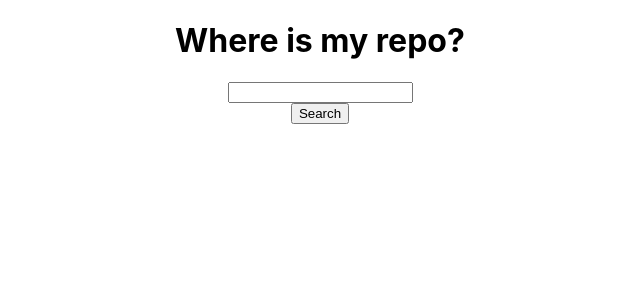
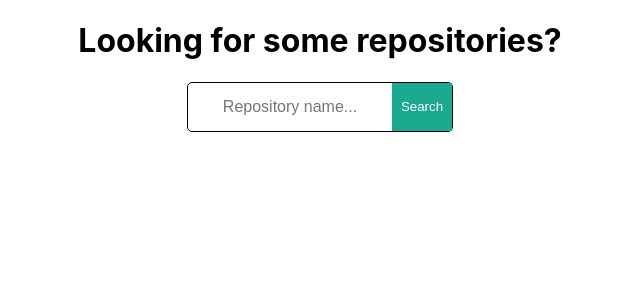
Before and after one commit to kilowatogodzina/where-is-my-repo, a React (Create React App) app: page / in a window 1280 px wide. Shown: the top 300 px of the page, without its empty margins (320-960 px from the left). Built offline with nearby package versions, Linux system fonts and the light colour scheme.

Commit message:
Custom loader, styling search, error validation

```diff
--- a/src/components/LoaderComponent.js
+++ b/src/components/LoaderComponent.js
@@ -0,0 +1,32 @@
+import React from 'react';
+
+const Loader = () => {
+  return (
+    <svg
+      version='1.1'
+      id='L9'
+      xmlns='http://www.w3.org/2000/svg'
+      x='0px'
+      y='0px'
+      viewBox='0 0 100 100'
+      width='100'
+    >
+      <path
+        fill='#1ba98f'
+        d='M73,50c0-12.7-10.3-23-23-23S27,37.3,27,50 M30.9,50c0-10.5,8.5-19.1,19.1-19.1S69.1,39.5,69.1,50'
+      >
+        <animateTransform
+          attributeName='transform'
+          attributeType='XML'
+          type='rotate'
+          dur='1s'
+          from='0 50 50'
+          to='360 50 50'
+          repeatCount='indefinite'
+        />
+      </path>
+    </svg>
+  );
+};
+
+export default Loader;
--- a/src/components/ResultComponent.js
+++ b/src/components/ResultComponent.js
@@ -8,6 +8,7 @@ const ResultWrapper = styled.div`
   flex-wrap: wrap;
   justify-content: space-around;
   align-items: center;
+  margin: 2rem 0;
 `;
 
 const SingleResult = styled.div`
@@ -19,6 +20,7 @@ const SingleResult = styled.div`
   text-decoration: none;
   border-radius: 5px;
   box-shadow: 0 2px 2px 0 rgba(0, 0, 0, 0.5);
+  cursor: pointer;
 `;
 
 class Results extends React.Component {
@@ -29,7 +31,10 @@ class Results extends React.Component {
       <>
         <ResultWrapper>
           {results.map((result, index) => (
-            <SingleResult key={`${result.name}_${index}`} onClick={() => onChooseResult(result)}>
+            <SingleResult
+              key={`${result.name}_${index}`}
+              onClick={() => onChooseResult(result)}
+            >
               <div>{result.name}</div>
               <div>{result.owner.login}</div>
               <div>{result.stargazers_count}</div>
--- /dev/null
+++ b/src/components/SearchComponent.js
@@ -0,0 +1,49 @@
+import React from 'react';
+import styled from 'styled-components';
+
+const SearchWrapper = styled.div`
+  display: flex;
+  border: 1px solid;
+  border-radius: 5px;
+`;
+
+const CustomInput = styled.input`
+  min-height: 30px;
+  margin: 0.5rem 0;
+  font-size: 1rem;
+  text-align: center;
+  max-width: 90%;
+  border: none;
+  outline: none;
+  width: 200px;
+`;
+
+const CustomButton = styled.button`
+  background: #1ba98f;
+  color: white;
+  cursor: pointer;
+  border: none;
+  outline: none;
+  width: 60px;
+`;
+
+class SearchComponent extends React.Component {
+  render() {
+    let { value, onChange, onSearch } = this.props;
+
+    return (
+      <SearchWrapper>
+        <CustomInput
+          name='search'
+          placeholder='Repository name...'
+          value={value}
+          onChange={(event) => onChange(event)}
+        />
+
+        <CustomButton onClick={onSearch}>Search</CustomButton>
+      </SearchWrapper>
+    );
+  }
+}
+
+export default SearchComponent;
--- a/src/pages/Search.js
+++ b/src/pages/Search.js
@@ -2,6 +2,9 @@ import React from 'react';
 import { getRepos } from '../services/axios';
 import Results from '../components/ResultComponent';
 import Details from '../components/DetailsComponent';
+import Loader from '../components/LoaderComponent';
+import SearchComponent from '../components/SearchComponent';
+
 import styled from 'styled-components';
 
 const MainWrapper = styled.div`
@@ -10,6 +13,19 @@ const MainWrapper = styled.div`
   display: flex;
   flex-direction: column;
   align-items: center;
+  max-width: 1200px;
+  width: 100%;
+  margin: 0 auto;
+`;
+
+const Header = styled.h1`
+  text-align: center;
+`;
+
+const Error = styled.div`
+  text-align: center;
+  margin: 1rem;
+  color: red;
 `;
 
 class Search extends React.Component {
@@ -21,6 +37,7 @@ class Search extends React.Component {
       isLoading: false,
       chosenResult: {},
       isPopupOpen: false,
+      error: '',
     };
   }
 
@@ -32,15 +49,24 @@ class Search extends React.Component {
 
   search = () => {
     this.setState({
-      isLoading: true
-    })
+      isLoading: true,
+      results: [],
+      error: '',
+    });
 
-    getRepos(this.state.search).then((result) => {
-      this.setState({
-        results: result.items,
-        isLoading: false,
+    getRepos(this.state.search)
+      .then((result) => {
+        this.setState({
+          results: result.items,
+          isLoading: false,
+        });
+      })
+      .catch((error) => {
+        this.setState({
+          error: error.response.data.message,
+          isLoading: false,
+        });
       });
-    });
   };
 
   onChooseResult = (result) => {
@@ -48,33 +74,48 @@ class Search extends React.Component {
       chosenResult: result,
       isPopupOpen: true,
     });
-  }
+  };
 
   onClosePopup = () => {
     this.setState({
       chosenResult: {},
       isPopupOpen: false,
     });
-  }
+  };
 
   render() {
-    let { search, results, isLoading, chosenResult, isPopupOpen } = this.state;
+    let {
+      search,
+      results,
+      isLoading,
+      chosenResult,
+      isPopupOpen,
+      error,
+    } = this.state;
 
     return (
       <>
         <MainWrapper>
-        <h1>Where is my repo?</h1>
-        <input value={search} onChange={this.setSearch}></input>
-        <button onClick={this.search}>Search</button>
+          <Header>Looking for some repositories?</Header>
 
-        {isLoading && <div>Ładowanie...</div>}
+          <SearchComponent
+            value={search}
+            onChange={(event) => this.setSearch(event)}
+            onSearch={(event) => this.search(event)}
+          />
 
-        <Results results={results} onChooseResult={(result) => this.onChooseResult(result)}/>
+          {isLoading && <Loader />}
 
-        {isPopupOpen &&
-        <Details result={chosenResult} onClosePopup={this.onClosePopup} />
-        }
+          {error && <Error>{error}</Error>}
 
+          <Results
+            results={results}
+            onChooseResult={(result) => this.onChooseResult(result)}
+          />
+
+          {isPopupOpen && (
+            <Details result={chosenResult} onClosePopup={this.onClosePopup} />
+          )}
         </MainWrapper>
       </>
     );
```
